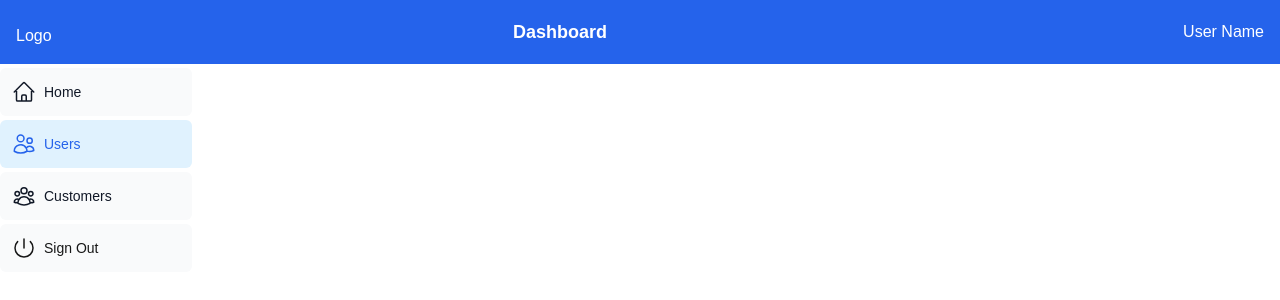
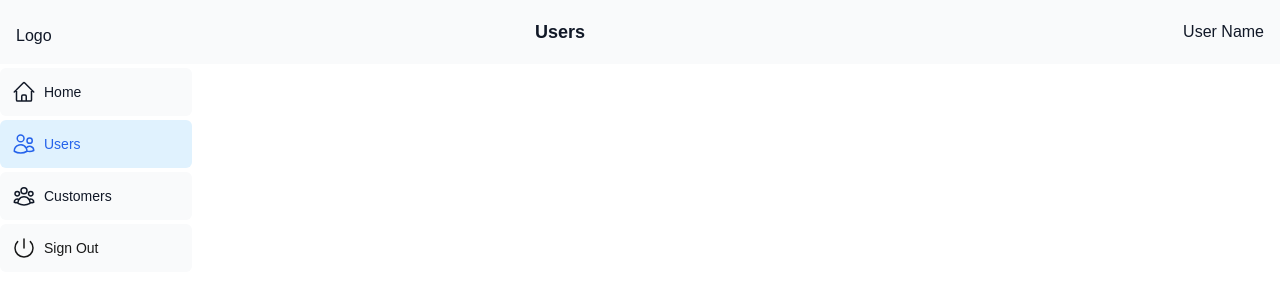
Before and after one commit to SerkanC1/crm-app3-mssql, a Next.js app: page /dashboard/users in a window 1280 px wide. Shown: the top 300 px of the page. Built offline with nearby package versions, Linux system fonts and the light colour scheme.

Commit message:
header ve logo arkaplan iyileştirme

```diff
--- a/src/components/layout/Header.tsx
+++ b/src/components/layout/Header.tsx
@@ -1,10 +1,29 @@
 // src/components/Header.tsx
+"use client"
+
+import { usePathname } from "next/navigation";
 
 export default function Header() {
+  const pathname = usePathname();
+
+  const getPageTitle = () => {
+    switch (pathname) {
+      case "/dashboard":
+        return "Dashboard";
+      case "/dashboard/users":
+        return "Users";
+      case "/dashboard/customers":
+        return "Customers";
+      default:
+        return "Dashboard";
+    }
+  }
+
+
   return (
-    <header className="flex h-20 md:h-16 items-center justify-between bg-blue-600 p-4 text-white">
+    <header className="flex h-20 md:h-16 items-center justify-between bg-gray-50 dark:bg-gray-800 p-4 text-gray-900 dark:text-white">
       <div className="flex-1 text-center">
-        <h1 className="text-lg font-semibold">Dashboard</h1>
+        <h1 className="text-lg font-semibold">{getPageTitle()}</h1>
       </div>
       <div className="w-32 md:w-40 text-right">
         {/* Kullanıcı bilgileri */}
--- a/src/components/layout/Sidebar.tsx
+++ b/src/components/layout/Sidebar.tsx
@@ -8,10 +8,10 @@ export default function SideNav() {
   return (
     <div className="flex flex-col h-full fixed top-0 left-0 z-10 space-y-1">
       <Link
-        className="flex h-20 items-end justify-start bg-blue-600 p-4 md:h-16"
+        className="flex h-20 items-end justify-start bg-gray-50 dark:bg-gray-800 p-4 md:h-16"
         href="/"
       >
-        <div className="w-32 text-white md:w-40">
+        <div className="w-32 text-gray-900 dark:text-white md:w-40">
           {/* <Logo /> */}
           {/* Daha sonra logo konulacak */}
           Logo
```
